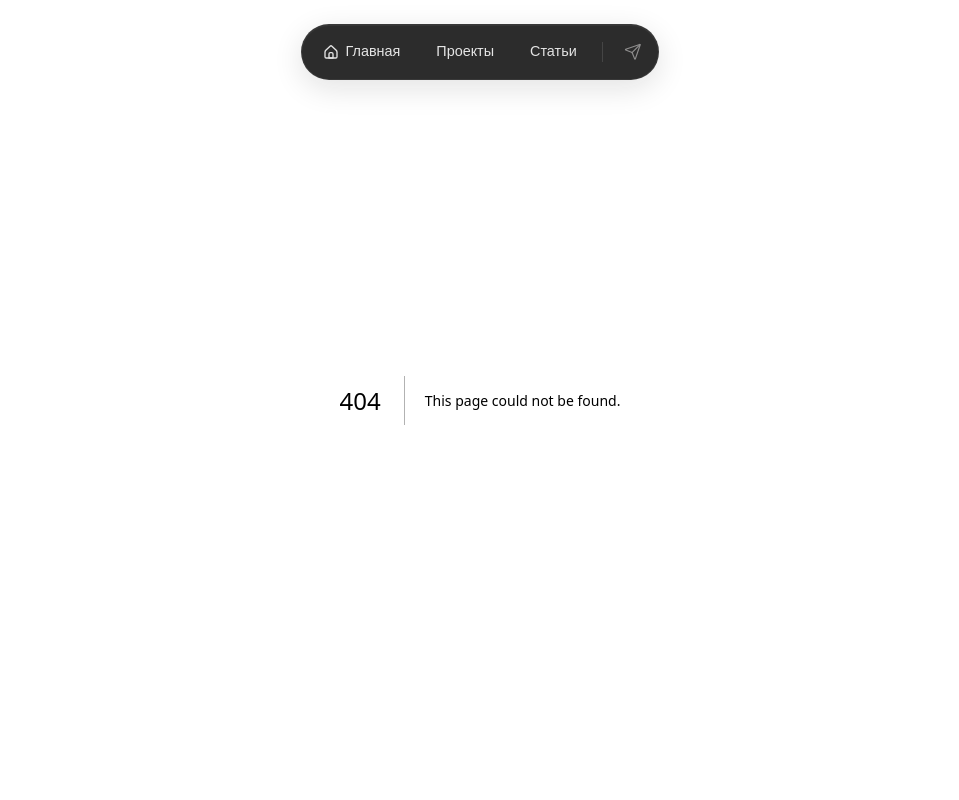
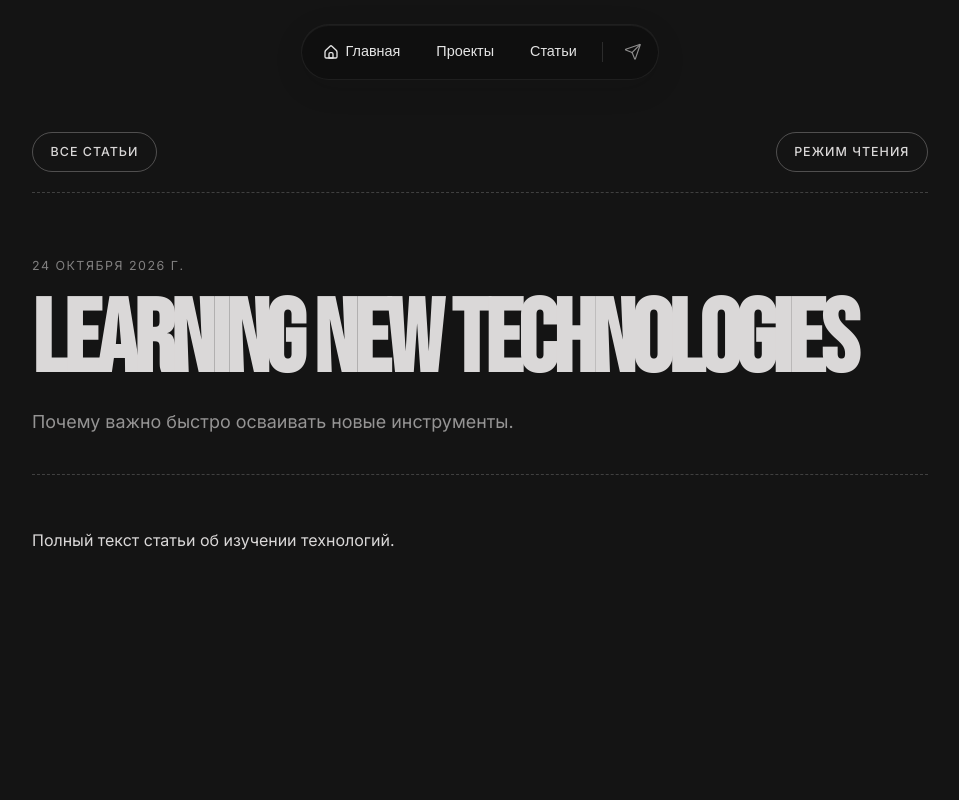
Before and after one commit to Maxim-Coder-arch/personal-website, a Next.js app: page /articles/4 in a window 1280 px wide. Before the commit this address had no page. Shown: the top 800 px of the page, without its empty margins (160-1119 px from the left). Built offline with nearby package versions, Linux system fonts and the light colour scheme; a web font is replaced by a local one.

Commit message:
feat: add routes

```diff
--- /dev/null
+++ b/src/(views)/article-page/index.ts
@@ -0,0 +1 @@
+export { ArticlePage } from "./ui/layer/article-page";
--- /dev/null
+++ b/src/(views)/article-page/model/types.ts
@@ -0,0 +1,5 @@
+import type { IArticle } from "@/src/entities/article";
+
+export interface ArticlePageProps {
+    article: IArticle;
+}
--- /dev/null
+++ b/src/(views)/article-page/ui/layer/article-page.tsx
@@ -0,0 +1,7 @@
+import { ArticlePageReader } from "@/src/widgets/article-reader";
+
+import type { ArticlePageProps } from "../../model/types";
+
+export const ArticlePage = ({ article }: ArticlePageProps) => {
+    return <ArticlePageReader article={article} />;
+};
--- a/src/(views)/articles-page/ui/layer/articles-page.tsx
+++ /dev/null
@@ -1,7 +0,0 @@
-import styles from "../styles/articles-page.module.scss";
-
-export const ArticlesPage = () => {
-    return (
-        <div>Articles</div>
-    )
-}
--- /dev/null
+++ b/src/app/(routes)/articles/[id]/page.tsx
@@ -0,0 +1,37 @@
+import type { Metadata } from "next";
+import { notFound } from "next/navigation";
+
+import { ArticlePage } from "@/src/(views)/article-page";
+import { getArticleById, getArticles } from "@/src/entities/article";
+
+interface ArticleRouteProps {
+    params: Promise<{ id: string }>;
+}
+
+export const generateStaticParams = () =>
+    getArticles().map(({ id }) => ({ id }));
+
+export const generateMetadata = async ({
+    params,
+}: ArticleRouteProps): Promise<Metadata> => {
+    const { id } = await params;
+    const article = getArticleById(id);
+
+    if (!article) return {};
+
+    return {
+        title: `${article.title} — Maxim Novikov`,
+        description: article.subtitle,
+    };
+};
+
+const ArticleRoute = async ({ params }: ArticleRouteProps) => {
+    const { id } = await params;
+    const article = getArticleById(id);
+
+    if (!article) notFound();
+
+    return <ArticlePage article={article} />;
+};
+
+export default ArticleRoute;
--- a/src/app/(routes)/articles/page.tsx
+++ /dev/null
@@ -1,12 +0,0 @@
-import type { Metadata } from "next";
-
-import { ArticlesPage } from "@/src/(views)/articles-page/ui/layer/articles-page";
-
-export const metadata: Metadata = {
-    title: "Projects — Maxim Novikov",
-    description: "Articles",
-};
-
-const ProjectsPageRoute = () => <ArticlesPage />
-
-export default ProjectsPageRoute;
--- /dev/null
+++ b/src/app/@modal/(.)articles/[id]/page.tsx
@@ -0,0 +1,19 @@
+import { notFound } from "next/navigation";
+
+import { getArticleById } from "@/src/entities/article";
+import { ArticleModal } from "@/src/widgets/article-reader";
+
+interface ArticleModalRouteProps {
+    params: Promise<{ id: string }>;
+}
+
+const ArticleModalRoute = async ({ params }: ArticleModalRouteProps) => {
+    const { id } = await params;
+    const article = getArticleById(id);
+
+    if (!article) notFound();
+
+    return <ArticleModal article={article} />;
+};
+
+export default ArticleModalRoute;
--- /dev/null
+++ b/src/app/@modal/default.tsx
@@ -0,0 +1,3 @@
+const ModalDefault = () => null;
+
+export default ModalDefault;
--- a/src/app/layout.tsx
+++ b/src/app/layout.tsx
@@ -1,19 +1,26 @@
 import type { Metadata } from "next";
+import type { ReactNode } from "react";
 
 import { Menu } from "../widgets/layout/menu";
 import { Footer } from "../widgets/layout/footer";
 
+import { INTRO_INIT_SCRIPT } from "../shared/lib/intro/intro-store";
+import { PageLoader } from "../widgets/layout/page-loader";
+
 import "./styles/css/globals.css";
 import "./styles/scss/globals.scss";
-import { INTRO_INIT_SCRIPT } from "../shared/lib/intro/intro-store";
-import { PageLoader } from "../widgets/layout/page-loader";
 
 export const metadata: Metadata = {
   title: "Create Next App",
   description: "Generated by create next app",
 };
 
-const RootLayout = ({ children }: LayoutProps<"/">) => {
+interface RootLayoutProps {
+  children: ReactNode;
+  modal: ReactNode;
+}
+
+const RootLayout = ({ children, modal }: RootLayoutProps) => {
   return (
     <html lang="en" suppressHydrationWarning>
       <head>
@@ -24,6 +31,7 @@ const RootLayout = ({ children }: LayoutProps<"/">) => {
         <Menu />
         {children}
         <Footer />
+        {modal}
       </body>
     </html>
   );
```
Also changed, not shown: src/(views)/articles-page/ui/styles/articles-page.module.scss (deleted).
